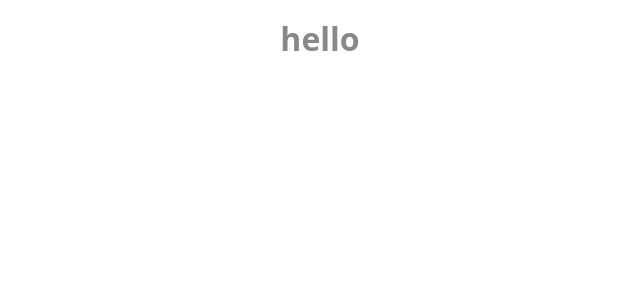
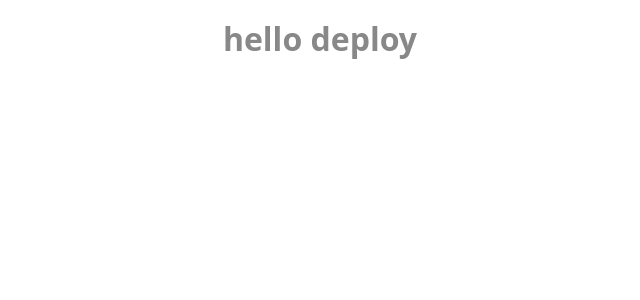
Before and after one commit to KoptevAnton/goit-react-hw-05, a React (Vite) app: page / in a window 1280 px wide. Shown: the top 300 px of the page, without its empty margins (320-960 px from the left). Built offline with nearby package versions, Linux system fonts and the light colour scheme.

Commit message:
redeploy

```diff
--- a/src/components/App/App.jsx
+++ b/src/components/App/App.jsx
@@ -2,7 +2,7 @@ import s from './App.module.css'
 
 function App() {
 
-  return <h1 className={s.title}>hello</h1>;
+  return <h1 className={s.title}>hello deploy</h1>;
 }
 
 export default App
```
